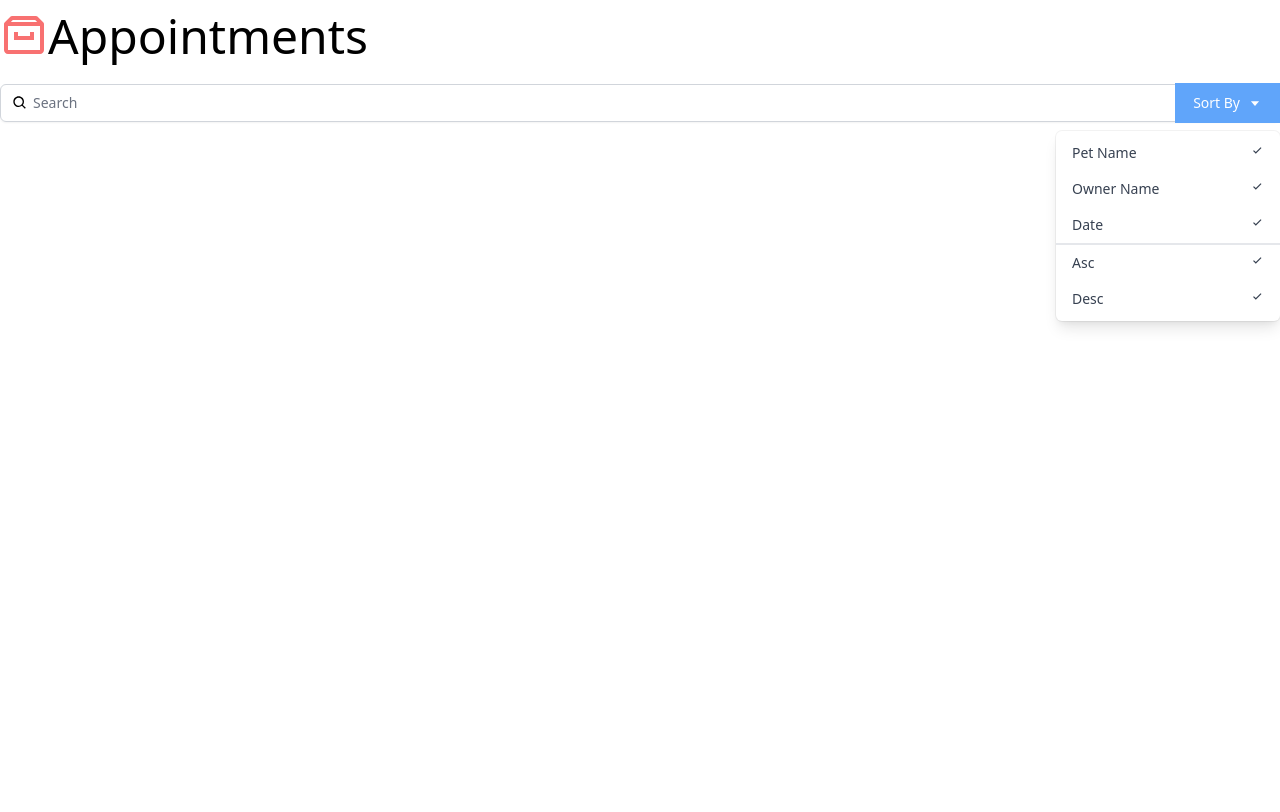
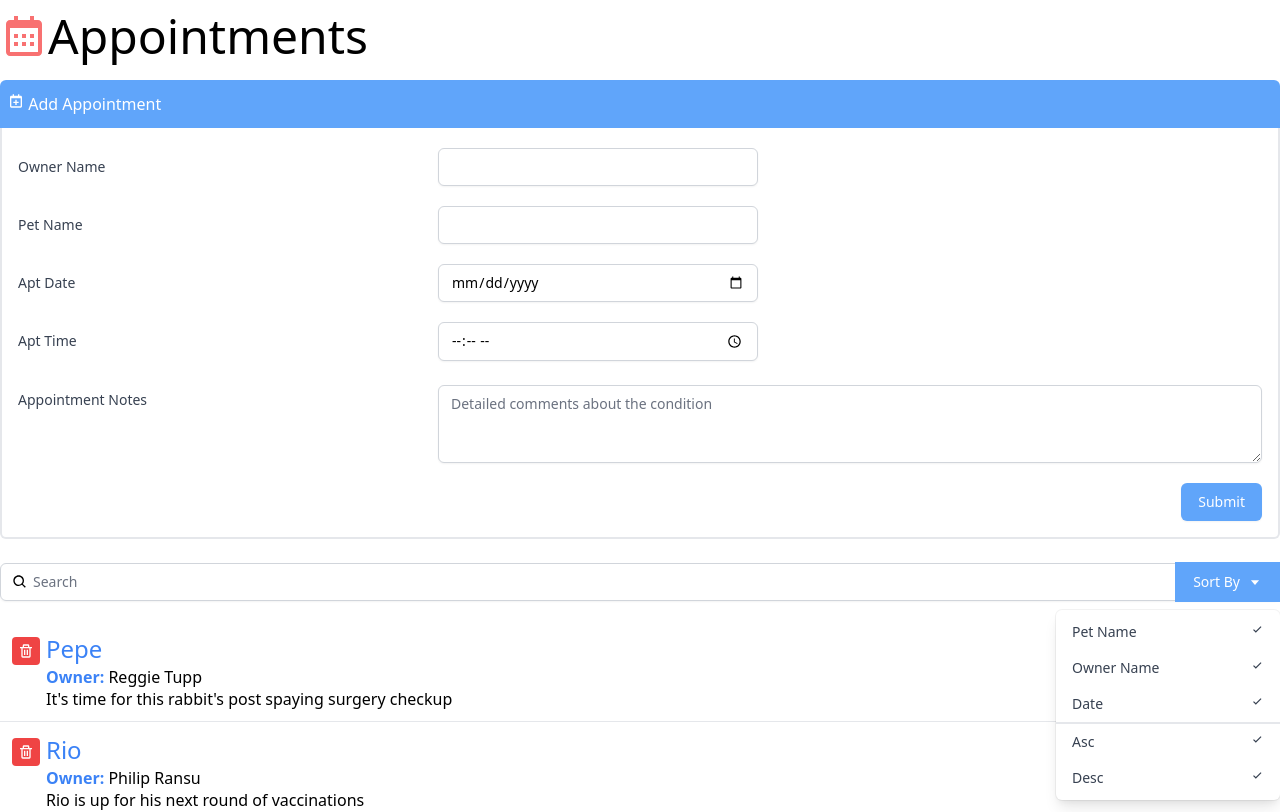
Before and after one commit to ujjval0510/ReactInterface, a React (Create React App) app in the folder react-interface-example/: page / in a window 1280 px wide. Shown: the top 812 px of the page. Built offline with nearby package versions, Linux system fonts and the light colour scheme.

Commit message:
Create Add appointment and add dummy data for appointment.
Create Add appointment and add dummy data for appointment.

```diff
--- a/react-interface-example/src/App.js
+++ b/react-interface-example/src/App.js
@@ -1,14 +1,36 @@
 import React from 'react';
-import { BiArchive } from 'react-icons/bi';
+import { BiCalendar, BiTrash } from 'react-icons/bi';
 import Search from './components/Search';
+import AddAppointment from './components/AddAppointment';
+import appointmentList from './data.json';
 
 function App() {
   return (
     <div className="App container mx-auto mt-3 font-thin">
-      <h1 className="text-5xl">
-        <BiArchive className="inline-block text-red-400 align-top" />
+      <h1 className="text-5xl mb-5">
+        <BiCalendar className="inline-block text-red-400 align-top" />
         Appointments</h1>
+      <AddAppointment />
       <Search />
+
+      <ul className="divide-y divide-gray-200">
+        {
+          appointmentList.map((appointment) => (
+            <li className="px-3 py-3 flex items-start">
+              <button type="button"
+                className="p-1.5 mr-1.5 mt-1 rounded text-white bg-red-500 hover:bg-yellow-700 focus:outline-none focus:ring-2 focus:ring-offset-2 focus:ring-blue-500">
+                <BiTrash /></button>
+              <div className="flex-grow">
+                <div className="flex items-center">
+                  <span className="flex-none font-medium text-2xl text-blue-500">{appointment.petName}</span>
+                  <span className="flex-grow text-right">{appointment.aptDate}</span>
+                </div>
+                <div><b className="font-bold text-blue-500">Owner:</b> {appointment.ownerName}</div>
+                <div className="leading-tight">{appointment.aptNotes}</div>
+              </div>
+            </li>
+          ))}
+      </ul>
     </div>
   );
 }
--- /dev/null
+++ b/react-interface-example/src/components/AddAppointment.js
@@ -0,0 +1,73 @@
+import { BiCalendarPlus } from "react-icons/bi";
+
+const AddAppointment = () => {
+  return (
+    <div>
+      <button className="bg-blue-400 text-white px-2 py-3 w-full text-left rounded-t-md">
+        <div><BiCalendarPlus className="inline-block align-text-top" />  Add Appointment</div>
+      </button>
+      <div className="border-r-2 border-b-2 border-l-2 border-light-blue-500 rounded-b-md pl-4 pr-4 pb-4">
+        <div className="sm:grid sm:grid-cols-3 sm:gap-4 sm:items-start  sm:pt-5">
+          <label htmlFor="ownerName" className="block text-sm font-medium text-gray-700 sm:mt-px sm:pt-2">
+            Owner Name
+          </label>
+          <div className="mt-1 sm:mt-0 sm:col-span-2">
+            <input type="text" name="ownerName" id="ownerName"
+              className="max-w-lg block w-full shadow-sm focus:ring-indigo-500 focus:border-indigo-500 sm:max-w-xs sm:text-sm border-gray-300 rounded-md" />
+          </div>
+        </div>
+
+        <div className="sm:grid sm:grid-cols-3 sm:gap-4 sm:items-start  sm:pt-5">
+          <label htmlFor="petName" className="block text-sm font-medium text-gray-700 sm:mt-px sm:pt-2">
+            Pet Name
+          </label>
+          <div className="mt-1 sm:mt-0 sm:col-span-2">
+            <input type="text" name="petName" id="petName"
+              className="max-w-lg block w-full shadow-sm focus:ring-indigo-500 focus:border-indigo-500 sm:max-w-xs sm:text-sm border-gray-300 rounded-md" />
+          </div>
+        </div>
+
+        <div className="sm:grid sm:grid-cols-3 sm:gap-4 sm:items-start  sm:pt-5">
+          <label htmlFor="aptDate" className="block text-sm font-medium text-gray-700 sm:mt-px sm:pt-2">
+            Apt Date
+          </label>
+          <div className="mt-1 sm:mt-0 sm:col-span-2">
+            <input type="date" name="aptDate" id="aptDate"
+              className="max-w-lg block w-full shadow-sm focus:ring-indigo-500 focus:border-indigo-500 sm:max-w-xs sm:text-sm border-gray-300 rounded-md" />
+          </div>
+        </div>
+
+        <div className="sm:grid sm:grid-cols-3 sm:gap-4 sm:items-start  sm:pt-5">
+          <label htmlFor="aptTime" className="block text-sm font-medium text-gray-700 sm:mt-px sm:pt-2">
+            Apt Time
+          </label>
+          <div className="mt-1 sm:mt-0 sm:col-span-2">
+            <input type="time" name="aptTime" id="aptTime"
+              className="max-w-lg block w-full shadow-sm focus:ring-indigo-500 focus:border-indigo-500 sm:max-w-xs sm:text-sm border-gray-300 rounded-md" />
+          </div>
+        </div>
+
+        <div className="sm:grid sm:grid-cols-3 sm:gap-4 sm:items-start  sm:pt-5">
+          <label htmlFor="aptNotes" className="block text-sm font-medium text-gray-700 sm:mt-px sm:pt-2">
+            Appointment Notes
+          </label>
+          <div className="mt-1 sm:mt-0 sm:col-span-2">
+            <textarea id="aptNotes" name="aptNotes" rows="3"
+              className="shadow-sm focus:ring-indigo-500 focus:border-indigo-500 mt-1 block w-full sm:text-sm border-gray-300 rounded-md" placeholder="Detailed comments about the condition"></textarea>
+          </div>
+        </div>
+
+
+        <div className="pt-5">
+          <div className="flex justify-end">
+            <button type="submit" className="ml-3 inline-flex justify-center py-2 px-4 border border-transparent shadow-sm text-sm font-medium rounded-md text-white bg-blue-400 hover:bg-blue-700 focus:outline-none focus:ring-2 focus:ring-offset-2 focus:ring-blue-400">
+              Submit
+            </button>
+          </div>
+        </div>
+      </div>
+    </div>
+  )
+}
+
+export default AddAppointment
--- /dev/null
+++ b/react-interface-example/src/data.json
@@ -0,0 +1,177 @@
+[
+  {
+    "id": "0",
+    "petName": "Pepe",
+    "ownerName": "Reggie Tupp",
+    "aptNotes": "It's time for this rabbit's post spaying surgery checkup",
+    "aptDate": "2018-11-28 13:30"
+  },
+  {
+    "id": "1",
+    "petName": "Rio",
+    "ownerName": "Philip Ransu",
+    "aptNotes": "Rio is up for his next round of vaccinations",
+    "aptDate": "2018-11-28 10:15"
+  },
+  {
+    "id": "2",
+    "petName": "Scooter",
+    "ownerName": "Zachary Heilyn",
+    "aptNotes": "Scooter has been pawing at his ear and may have an ear infection",
+    "aptDate": "2018-11-28 14:45"
+  },
+  {
+    "id": "3",
+    "petName": "Nadalee",
+    "ownerName": "Krystle Valerija",
+    "aptNotes": "This dog is coming in for his monthly nail trim and grooming",
+    "aptDate": "2018-11-28 16:00"
+  },
+  {
+    "id": "4",
+    "petName": "Scout",
+    "ownerName": "Nicolette Bardeau",
+    "aptNotes": "This dog is coming in for his annual checkup and vaccinations",
+    "aptDate": "2018-11-28 9:00"
+  },
+  {
+    "id": "5",
+    "petName": "Zera",
+    "ownerName": "Austin Finnagan",
+    "aptNotes": "This iguana's is showing signs of dementia associated with his old age",
+    "aptDate": "2018-11-29 13:15"
+  },
+  {
+    "id": "6",
+    "petName": "Oddball",
+    "ownerName": "Howie Cadell",
+    "aptNotes": "Oddball has a hard lump on right front foot",
+    "aptDate": "2018-11-29 10:00"
+  },
+  {
+    "id": "7",
+    "petName": "Millie",
+    "ownerName": "Freya Terray",
+    "aptNotes": "MIllie has exhibited signs of an upset stomach and is not eating regularly",
+    "aptDate": "2018-11-29 11:45"
+  },
+  {
+    "id": "8",
+    "petName": "Fluffy",
+    "ownerName": "Tracy Westbay",
+    "aptNotes": "Fluffy has some matted hair that needs to be groomed",
+    "aptDate": "2018-11-29 14:30"
+  },
+  {
+    "id": "9",
+    "petName": "Chyna",
+    "ownerName": "Sandie Gobnet",
+    "aptNotes": "This turtle is coming in for a checkup and to be tested for Salmonella",
+    "aptDate": "2018-11-29 16:00"
+  },
+  {
+    "id": "10",
+    "petName": "Wesley",
+    "ownerName": "Nathan Cayden",
+    "aptNotes": "This dog is returning for his next heartworm treatment visit",
+    "aptDate": "2018-11-29 8:30"
+  },
+  {
+    "id": "11",
+    "petName": "Pax",
+    "ownerName": "Sarah Greer",
+    "aptNotes": "This senior dog has been sluggish and showing lethargic behavior",
+    "aptDate": "2018-11-30 10:15"
+  },
+  {
+    "id": "12",
+    "petName": "Squiggles",
+    "ownerName": "Madisyn Roope",
+    "aptNotes": "Squiggles is due for her annual checkup and vaccinations",
+    "aptDate": "2018-11-30 11:30"
+  },
+  {
+    "id": "13",
+    "petName": "Lucky",
+    "ownerName": "Lisa Choy-Wu",
+    "aptNotes": "This cat has tartar buildup and her owner would like his teeth cleaned",
+    "aptDate": "2018-11-30 14:30"
+  },
+  {
+    "id": "14",
+    "petName": "Bailey",
+    "ownerName": "Leslie Richardson",
+    "aptNotes": "This cat is suffering from hotspots and dermatitis",
+    "aptDate": "2018-11-30 15:45"
+  },
+  {
+    "id": "15",
+    "petName": "Kiko",
+    "ownerName": "Kathlyn Zlata",
+    "aptNotes": "Kiko has been exhibiting excessive thirst and weight loss for the past few weeks",
+    "aptDate": "2018-11-30 9:00"
+  },
+  {
+    "id": "16",
+    "petName": "Felix",
+    "ownerName": "Francine Benet",
+    "aptNotes": "Felix's mom is coming in to follow up on  lab work results",
+    "aptDate": "2018-12-1 13:00"
+  },
+  {
+    "id": "17",
+    "petName": "Sami",
+    "ownerName": "Maggie Rickland",
+    "aptNotes": "Sami has had some changes in his bathroom in habits",
+    "aptDate": "2018-12-1 10:00"
+  },
+  {
+    "id": "18",
+    "petName": "Cosmo",
+    "ownerName": "Jennifer Dawson",
+    "aptNotes": "Cosmo's mom would like us to check for arthritic conditions and do a routine checkup",
+    "aptDate": "2018-12-1 11:30"
+  },
+  {
+    "id": "19",
+    "petName": "Casper",
+    "ownerName": "Dalania Devitto",
+    "aptNotes": "This dog is coming in for a nail trim and grooming",
+    "aptDate": "2018-12-1 15:15"
+  },
+  {
+    "id": "20",
+    "petName": "Chip",
+    "ownerName": "Jason Hemlock",
+    "aptNotes": "This fish has a spotty white patch developing on his back ",
+    "aptDate": "2018-12-1 8:45"
+  },
+  {
+    "id": "21",
+    "petName": "Tibbs",
+    "ownerName": "Shad Cayden",
+    "aptNotes": "Tibbs has had an ongoing rash and cold symptoms and we are going to run allergy tests",
+    "aptDate": "2018-12-2 13:30"
+  },
+  {
+    "id": "22",
+    "petName": "Stich",
+    "ownerName": "Dennis Nicholback",
+    "aptNotes": "Stich has been having some stomach issues and is due for his vaccinations",
+    "aptDate": "2018-12-2 10:15"
+  },
+  {
+    "id": "23",
+    "petName": "Shadow",
+    "ownerName": "Audry Topsy",
+    "aptNotes": "This cat has a red swollen eye with a discharge",
+    "aptDate": "2018-12-2 15:00"
+  },
+  {
+    "id": "24",
+    "petName": "Nugget",
+    "ownerName": "Darla Branson",
+    "aptNotes": "This little fish Nugget, has a rash on his stomach area",
+    "aptDate": "2018-12-2 9:00"
+  }
+]
```
